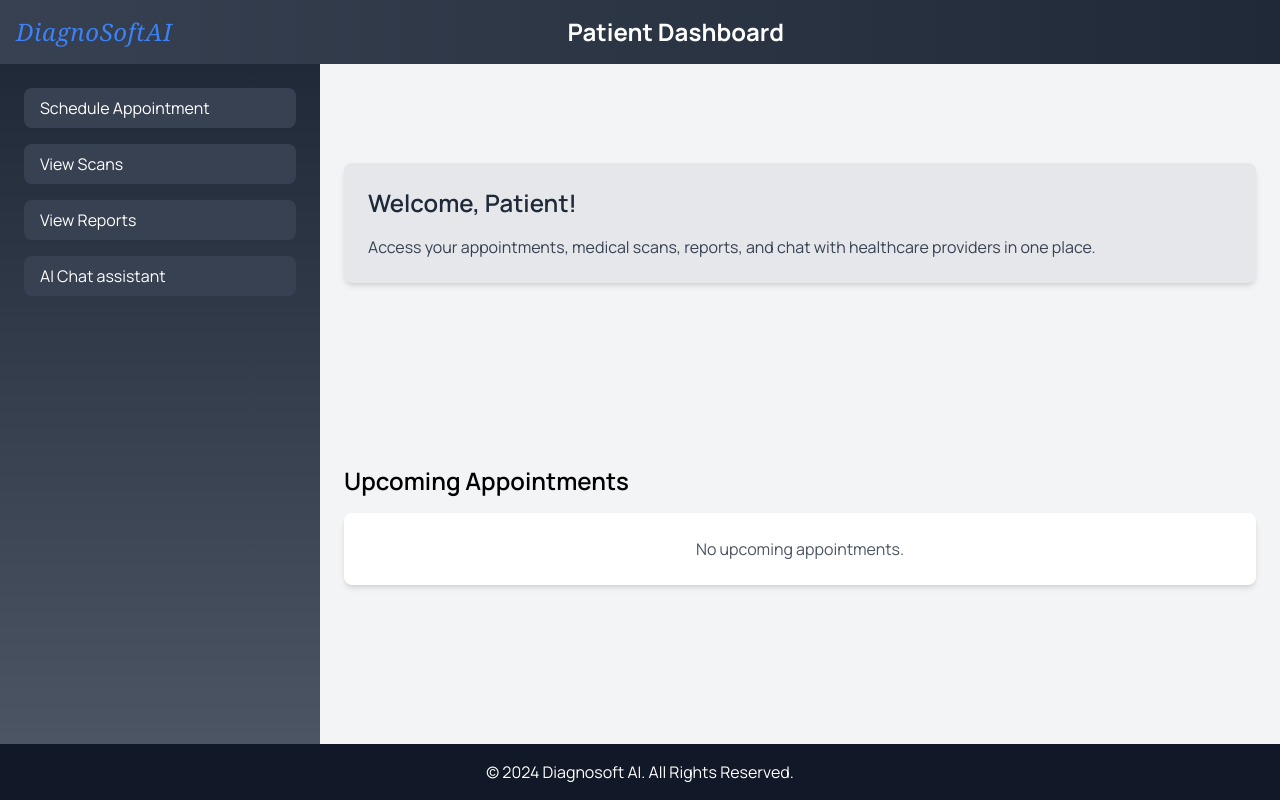
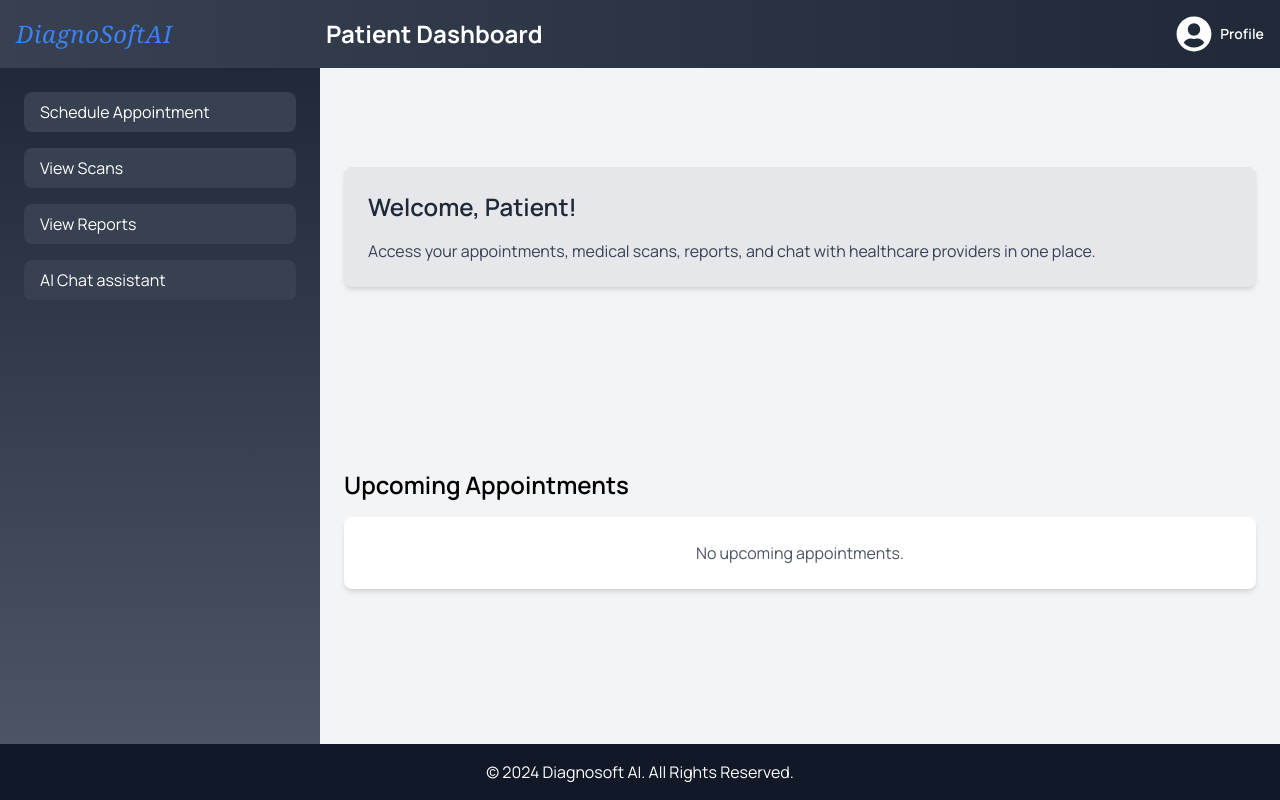
Before and after one commit to thashu28/DiagnoSoftAI, a React (Vite) app in the folder frontend/: page /patients_dashboard in a window 1280 px wide. Built offline with nearby package versions, Linux system fonts and the light colour scheme.

Commit message:
modified:   frontend/src/components/lab_technician/lab_technician.jsx 	modified:   frontend/src/components/patients/patients_dashboard.jsx

```diff
--- a/frontend/src/components/lab_technician/lab_technician.jsx
+++ b/frontend/src/components/lab_technician/lab_technician.jsx
@@ -36,6 +36,16 @@ const LabTechnicianDashboard = () => {
         </div>
         {/* Lab Technician Dashboard Title */}
         <h1 className="text-2xl font-bold" style={{ marginRight: "30rem" }}>Lab Technician Dashboard</h1>
+        {/* Profile Icon */}
+        <div
+          className="flex items-center cursor-pointer"
+          onClick={handleProfileClick}
+        >
+          <FaUserCircle className="text-4xl text-white mr-2" /> {/* Icon added */}
+          <span className="hidden sm:block text-white text-sm font-semibold">
+            Profile
+          </span>
+        </div>
 
       </header>
 
--- a/frontend/src/components/patients/patients_dashboard.jsx
+++ b/frontend/src/components/patients/patients_dashboard.jsx
@@ -40,6 +40,16 @@ const PatientDashboard = () => {
         </div>
         {/* Patient Dashboard Title */}
         <h1 className="text-2xl font-bold" style={{ marginRight: "30rem" }}>Patient Dashboard</h1>
+        {/* Profile Icon */}
+        <div
+          className="flex items-center cursor-pointer"
+          onClick={handleProfileClick}
+        >
+          <FaUserCircle className="text-4xl text-white mr-2" /> {/* Icon added */}
+          <span className="hidden sm:block text-white text-sm font-semibold">
+            Profile
+          </span>
+        </div>
 
       </header>
 
```
